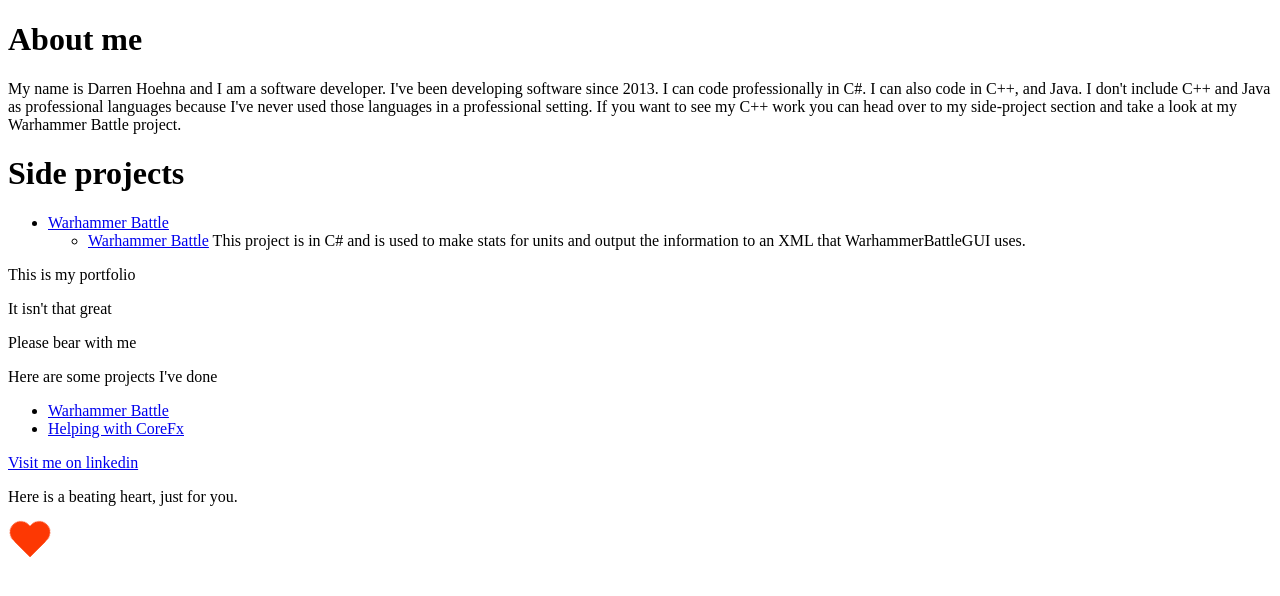
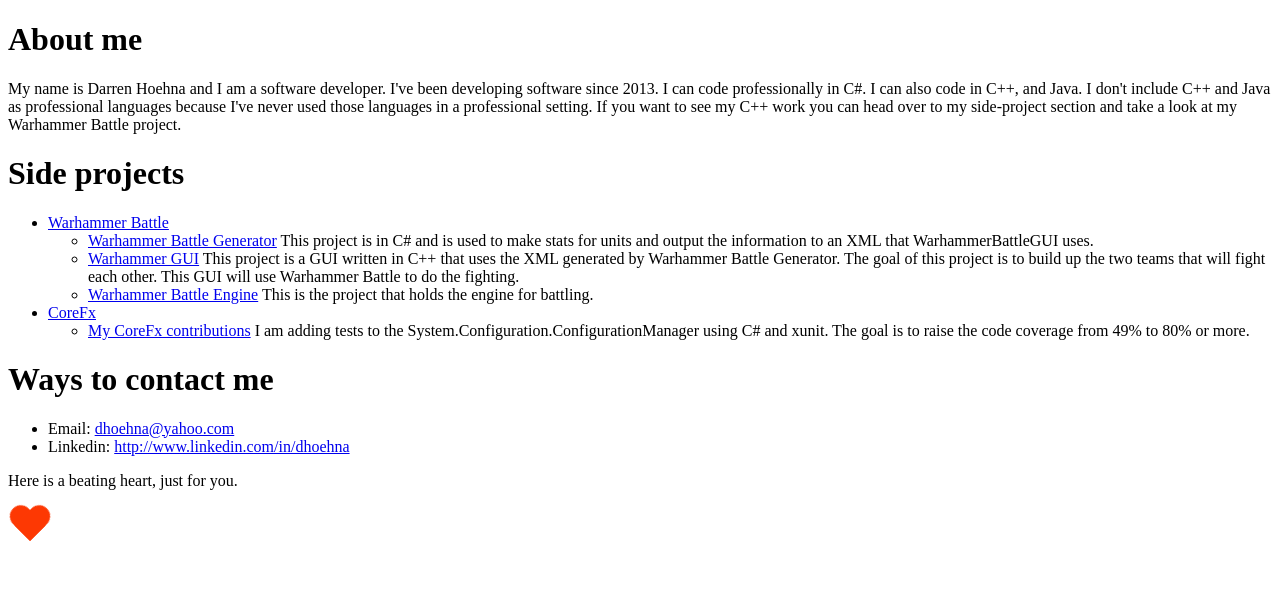
Before and after one commit to dhoehna/Portfolio, a plain HTML site: page Portfolio/Portfolio/Index.html in a window 1280 px wide. Drawn offline with Linux system fonts and the light colour scheme.

Commit message:
Ading ways to contact me.

```diff
--- a/Portfolio/Portfolio/Index.html
+++ b/Portfolio/Portfolio/Index.html
@@ -110,32 +110,47 @@
                 <a href="https://www.github.com/dhoehna/WarhammetBattle">Warhammer Battle</a>
                 <ul>
                     <li>
-                        <a href="https://github.com/dhoehna/WarhammerBattle/tree/master/WarhammerBattle/WarhammerBattleGenerator">Warhammer Battle</a>
+                        <a href="https://github.com/dhoehna/WarhammerBattle/tree/master/WarhammerBattle/WarhammerBattleGenerator">Warhammer Battle Generator</a>
                         This project is in C# and is used to make stats for units and output the information to an XML that
                         WarhammerBattleGUI uses.
                     </li>
-
+                    <li>
+                        <a href="https://github.com/dhoehna/WarhammerBattle/tree/master/WarhammerBattle/WarhammerBattleGUI">Warhammer GUI</a>
+                        This project is a GUI written in C++ that uses the XML generated by Warhammer Battle Generator.  The goal of this project
+                        is to build up the two teams that will fight each other.  This GUI will use Warhammer Battle to do the fighting.
+                    </li>
+                    <li>
+                        <a href="https://github.com/dhoehna/WarhammerBattle/tree/master/WarhammerBattle/WarhammerBattle">Warhammer Battle Engine</a>
+                        This is the project that holds the engine for battling.
+                    </li>
                 </ul>
 
             </li>
+            <li>
+                <a href="www.github.com/dhoehna/corefx">CoreFx</a>
+                <ul>
+                    <li>
+                        <a href="https://github.com/dotnet/corefx/pulls?utf8=%E2%9C%93&q=is%3Apr%20author%3Adhoehna">My CoreFx contributions</a>
+                        I am adding tests to the System.Configuration.ConfigurationManager using C# and xunit.  The goal is
+                        to raise the code coverage from 49% to 80% or more.
+                    </li>
+                </ul>
+            </li>
         </ul>
     </p>
-    <p>This is my portfolio</p>
-    <p>It isn't that great</p>
-    <p>Please bear with me</p>
-    <p>Here are some projects I've done</p>
-    <ul>
-        <li>
-            <a href="https://www.github.com/dhoehna/WarhammetBattle">Warhammer Battle</a>
-        </li>
-        <li>
-            <a href="https://www.github.com/dhoehna/corefx">Helping with CoreFx</a>
-        </li>
-    </ul>
+    <h1>
+        Ways to contact me
+    </h1>
     <p>
-        <a href="https://www.linkedin.com/in/dhoehna">Visit me on linkedin</a>
+        <ul>
+            <li>
+                Email: <a href="mailto:dhoehna@yahoo.com">dhoehna@yahoo.com</a>
+            </li>
+            <li>
+                Linkedin: <a href="http://www.linkedin.com/in/dhoehna">http://www.linkedin.com/in/dhoehna</a>
+            </li>
+        </ul>
     </p>
-
     <p>Here is a beating heart, just for you.</p>
     <div class="heart-shape"></div>
 </body>
```
